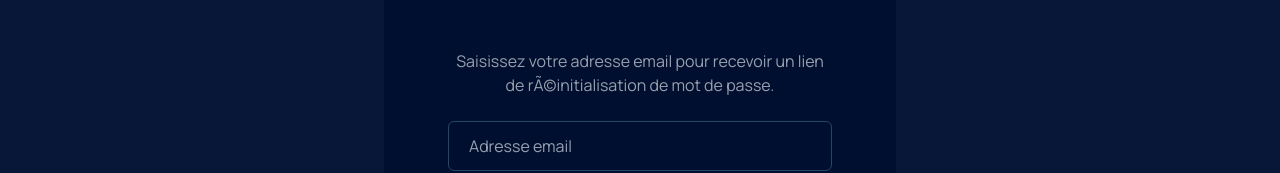
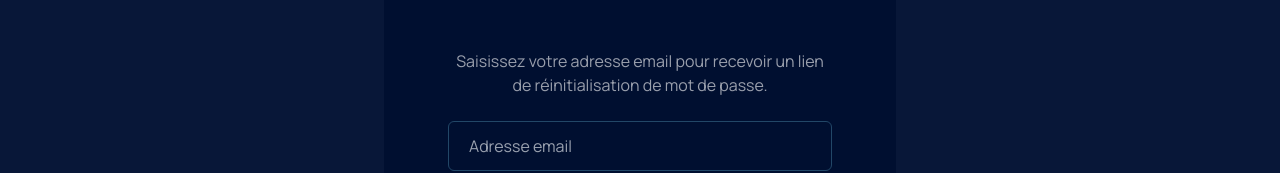
Before and after one commit to gaida-lisongo/elmesAcad-control, a Next.js app: page /mot-de-passe-oublie in a window 1280 px wide. Shown: the part 403-576 px from the top of the page. Built offline with nearby package versions, Linux system fonts and the light colour scheme; no server answers; the database is empty.

Commit message:
creating login page

```diff
--- a/src/app/components/About/Teams/index.tsx
+++ b/src/app/components/About/Teams/index.tsx
@@ -56,7 +56,7 @@ const Teams = () => {
               <div className="absolute inset-0 bg-gradient-to-r from-primary/20 to-primary/10 rounded-lg blur-xl group-hover:blur-2xl transition-all duration-300 opacity-0 group-hover:opacity-100"></div>
               <div className="relative border border-border dark:border-darkborder rounded-lg overflow-hidden hover:shadow-2xl transition-all duration-300 group-hover:scale-105 bg-gradient-to-br from-white/50 to-white/30 dark:from-darkmode/50 dark:to-darkmode/30">
                 {/* Image Header */}
-                <div className="relative w-full h-56 bg-gradient-to-br from-primary/30 to-primary/10 dark:from-primary/20 dark:to-primary/5 overflow-hidden">
+                <div className="relative w-full h-85 bg-gradient-to-br from-primary/30 to-primary/10 dark:from-primary/20 dark:to-primary/5 overflow-hidden">
                   {admin.photoUrl ? (
                     <Image
                       src={admin.photoUrl}
--- a/src/app/components/Auth/ForgotPassword/index.tsx
+++ b/src/app/components/Auth/ForgotPassword/index.tsx
@@ -61,7 +61,7 @@ const ForgotPassword = () => {
         <>
           <p className="mb-6 text-center text-base text-dark/60 dark:text-white/60">
             Saisissez votre adresse email pour recevoir un lien de
-            rÃ©initialisation de mot de passe.
+            réinitialisation de mot de passe.
           </p>
           <form onSubmit={handleSubmit}>
             <div className="mb-[22px]">
--- a/src/app/components/ScrollToTop/index.tsx
+++ b/src/app/components/ScrollToTop/index.tsx
@@ -39,7 +39,7 @@ export default function ScrollToTop() {
         {user?.id && (
           <Link
             href={
-              "/dashbaord" // TODO: change to profile page when implemented
+              "/dashboard" // TODO: change to profile page when implemented
             }
             target="_blank"
             className="hidden lg:block bg-primary text-white hover:bg-orange-600 text-sm px-4 py-3.5 leading-none rounded-lg font-medium text-nowrap"
```
